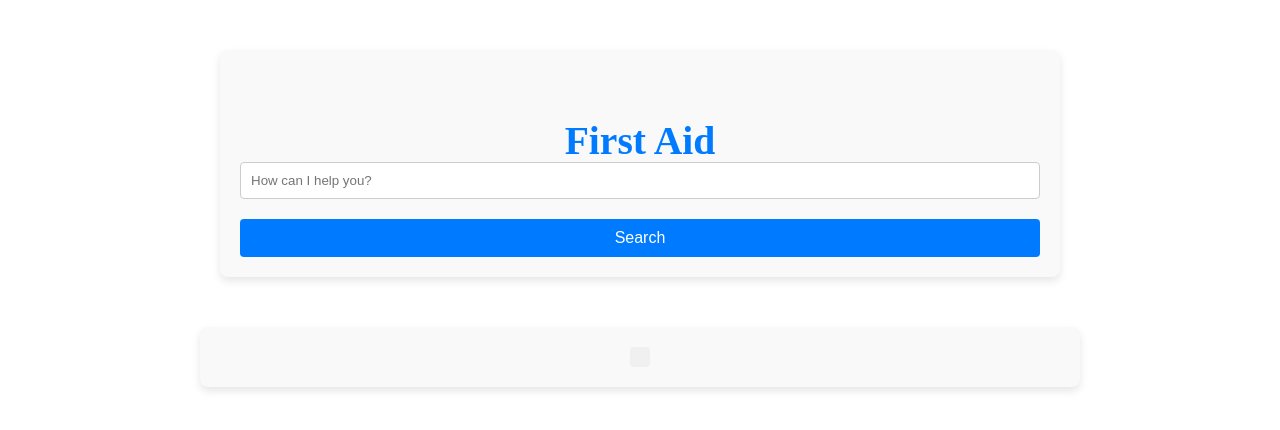
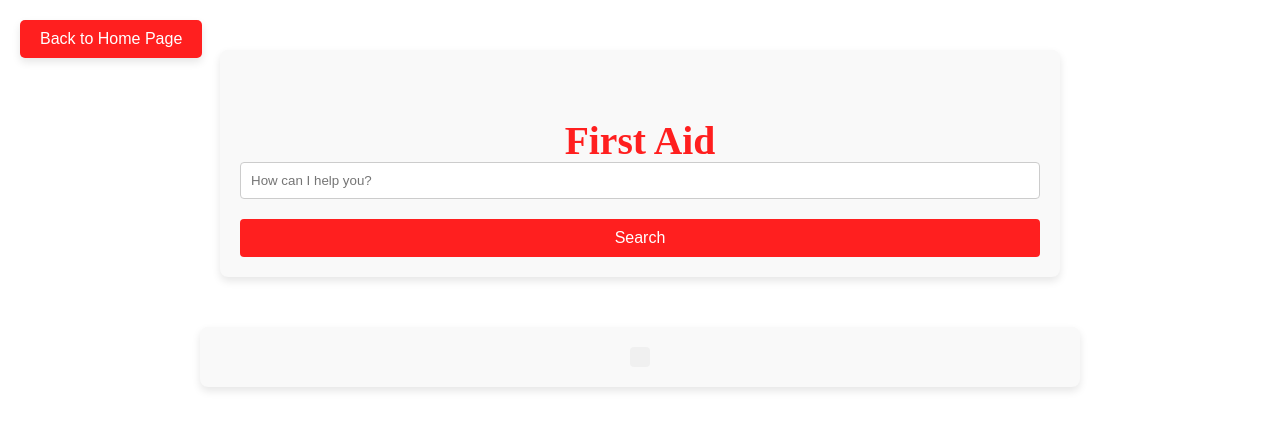
Before and after one commit to joshuacasuga/PatchPal, a Flask app: template templates/result.html in a window 1280 px wide. Shown: the top 430 px of the page. Run offline with Flask 3, Linux system fonts and the light colour scheme; the template is opened without the code that fills it, so the values that code supplies are empty.

Commit message:
implemented back to home button

```diff
--- a/static/css/styles.css
+++ b/static/css/styles.css
@@ -10,7 +10,7 @@ h1 {
 .button {
     display: inline-block;
     padding: 10px 20px;
-    background-color: #007bff;
+    background-color: #ff1f1f;
     color: white;
     border: none;
     border-radius: 5px;
@@ -21,12 +21,12 @@ h1 {
 
 /* Hover effect */
 .button:hover {
-    background-color: #0056b3;
+    background-color: #ba0000;
 }
 
 /* Active effect */
 .button:active {
-    background-color: #0056b3;
+    background-color: #ff1f1f;
     transform: translateY(1px);
 }
 
@@ -75,14 +75,14 @@ input[type="submit"] {
     padding: 10px;
     border: none;
     border-radius: 4px;
-    background-color: #007bff;
+    background-color: #ff1f1f;
     color: white;
     font-size: 16px;
     cursor: pointer;
 }
 
 input[type="submit"]:hover {
-    background-color: #0056b3;
+    background-color: #ba0000;
 }
 
 /* New styles for title */
@@ -91,7 +91,7 @@ input[type="submit"]:hover {
     font-weight: bold;
     text-align: center;
     margin-top: 50px;
-    color: #007bff;
+    color: #ff1f1f;
     outline: none;
     /* Remove outline */
     border: none;
@@ -131,16 +131,28 @@ input[type="submit"]:hover {
 
 }
 
-.clipart{
+.clipart {
     max-width: 85%;
     height: auto;
     text-align: center;
 }
 
-/* shadowed box */
-/* max-width: 800px;
-    margin: 50px auto;
-    padding: 20px;
-    border-radius: 8px;
+.back-button {
+    position: fixed;
+    display: inline-block;
+    top: 20px;
+    left: 20px;
+    padding: 10px 20px;
+    background-color: #ff1f1f;
+    color: white;
+    text-decoration: none;
+    border: none;
+    border-radius: 5px;
     box-shadow: 0 4px 8px rgba(0, 0, 0, 0.1);
-    background-color: #f9f9f9; */
+    font-size: 16px;
+    z-index: 9999;
+}
+
+.back-button:hover {
+    background-color: #ba0000;
+}
--- a/templates/result.html
+++ b/templates/result.html
@@ -20,6 +20,9 @@
   <div class="result-box">
     <p class="result">{{ result }}</p>
   </div>
+  <div>
+    <button class="back-button" onclick="window.location.href='../';"> Back to Home Page</button>
+  </div>
   <script src="../static/js/script.js"></script>
 </body>
 
```
